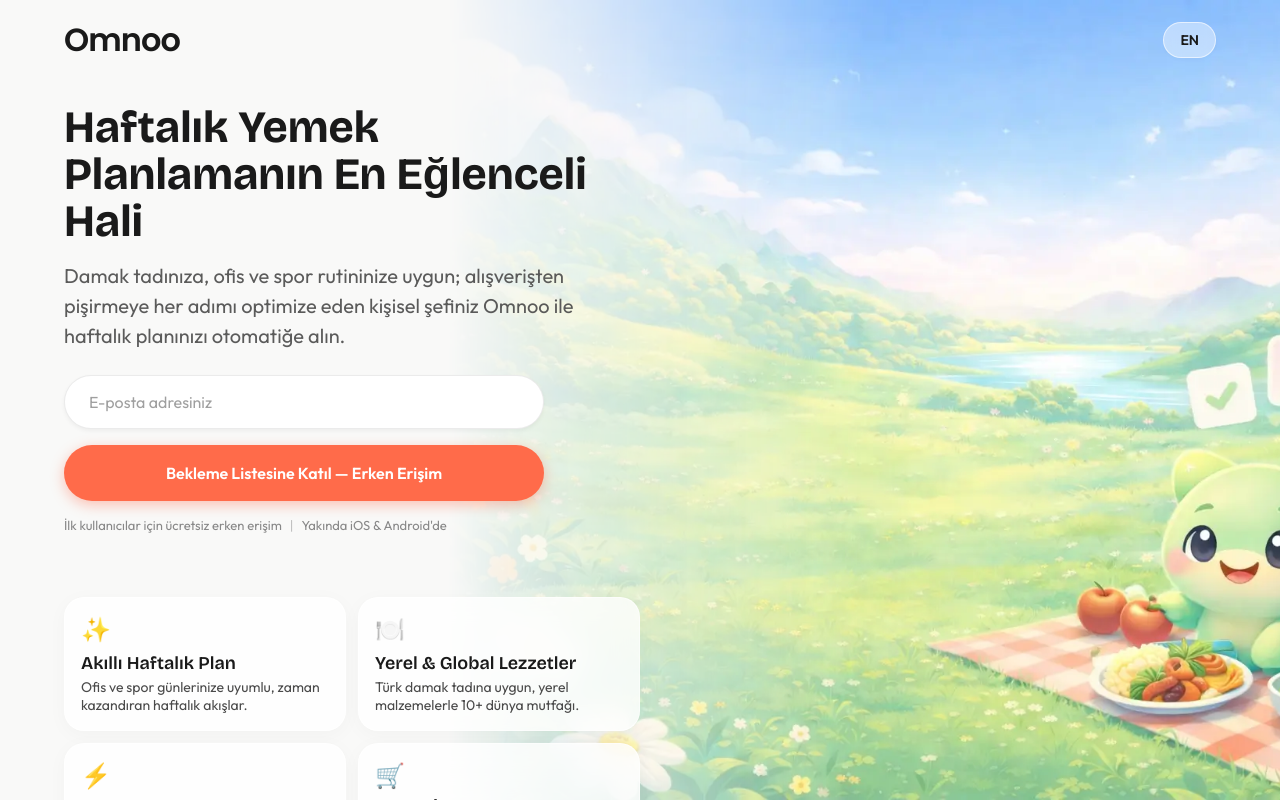
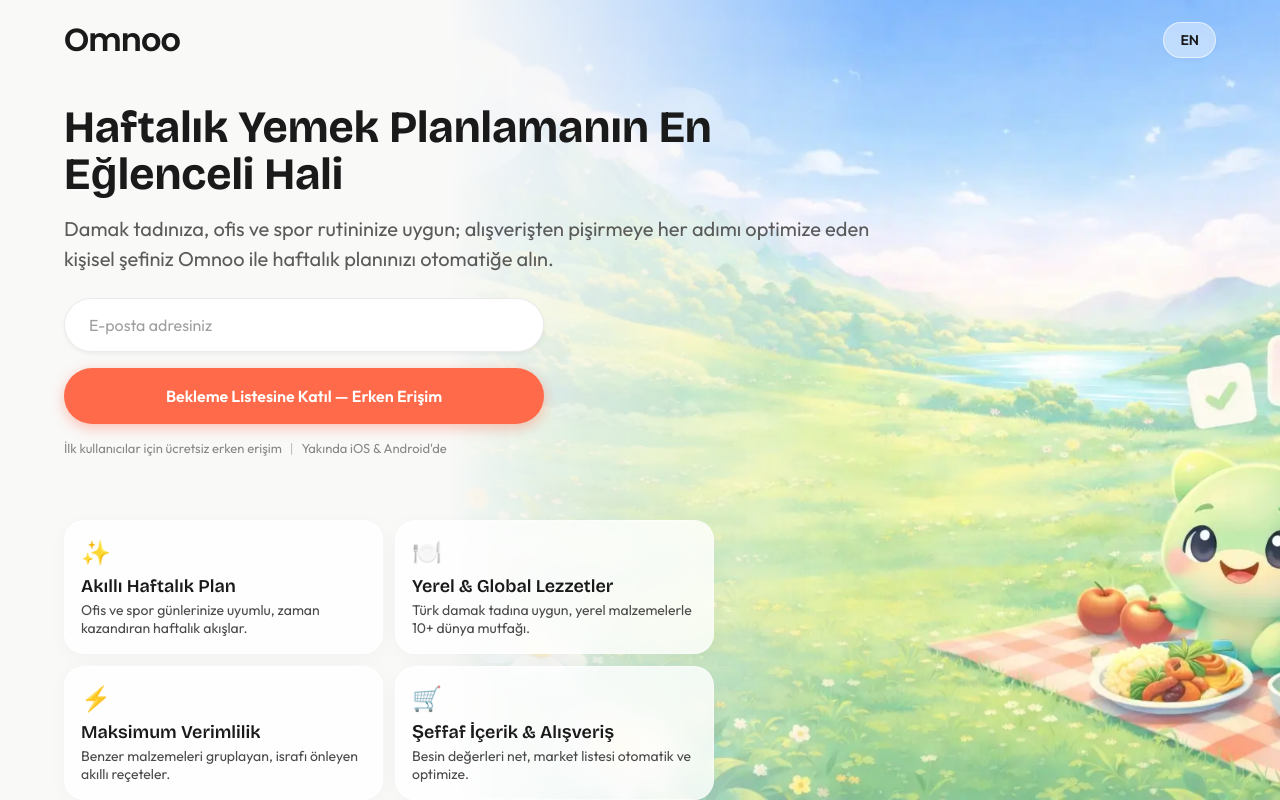
Before and after one commit to togay-aytemiz/omnoo-landing, a Next.js app: page / in a window 1280 px wide. Built offline with nearby package versions, Linux system fonts and the light colour scheme.

Commit message:
Increase main content width to 70% for desktop text

```diff
--- a/src/components/LandingPage.module.css
+++ b/src/components/LandingPage.module.css
@@ -178,7 +178,8 @@
 
     .mainContent {
         margin-top: 0;
-        max-width: 50%;
+        max-width: 70%;
+        /* Increased from 50% to allow wider text */
         flex: 1;
         display: flex;
         flex-direction: column;
@@ -196,16 +197,16 @@
         margin-left: 0;
         /* Reset margins */
         margin-right: 0;
-        max-width: 1000px;
-        /* Significantly wider for desktop to force 2 lines */
+        max-width: 100%;
+        /* Let container dictate width */
     }
 
     .subheadline {
         margin-bottom: var(--spacing-lg);
         margin-left: 0;
         margin-right: 0;
-        max-width: 700px;
-        /* Wider for desktop */
+        max-width: 100%;
+        /* Let container dictate width */
     }
 
     .formContainer {
```
